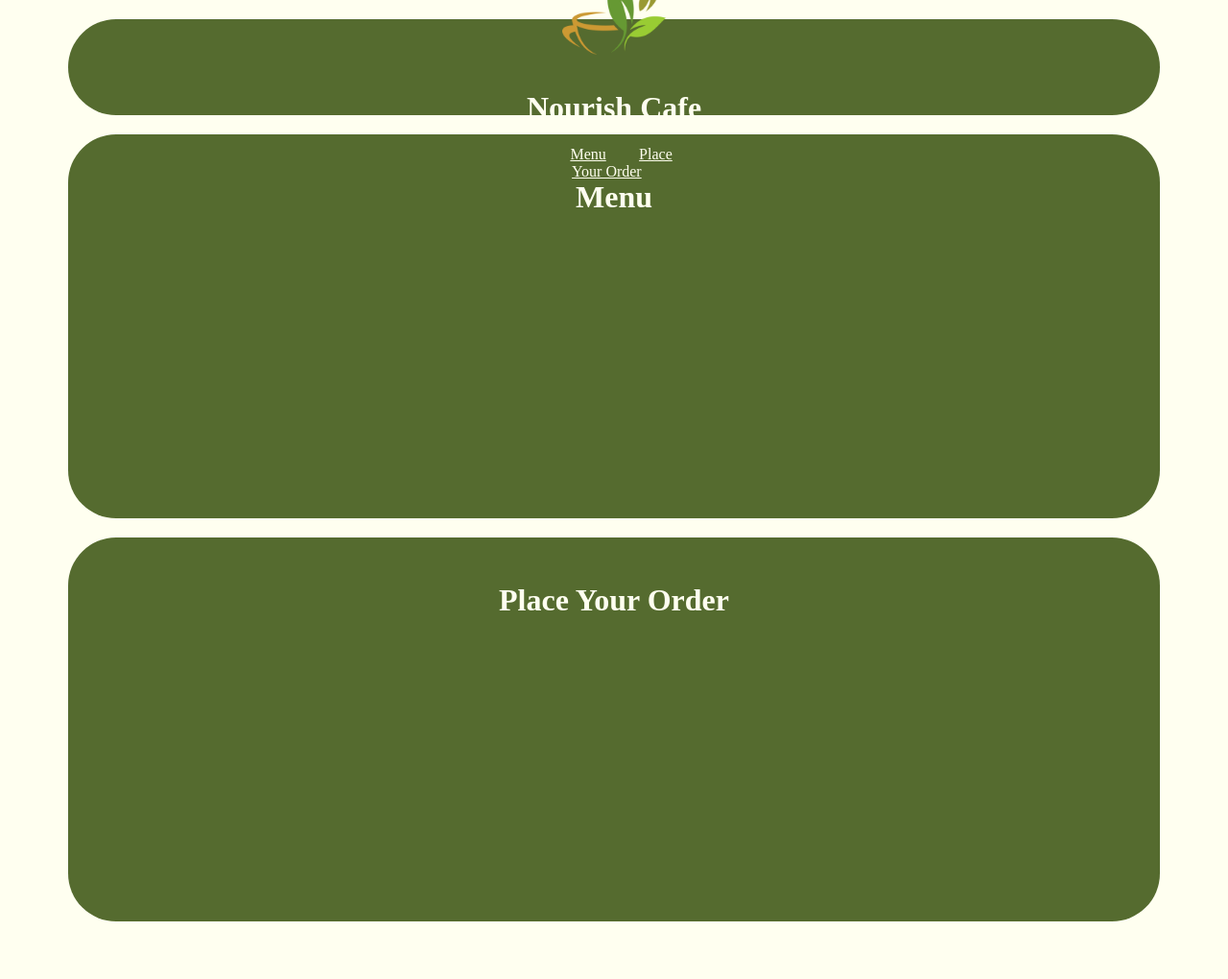
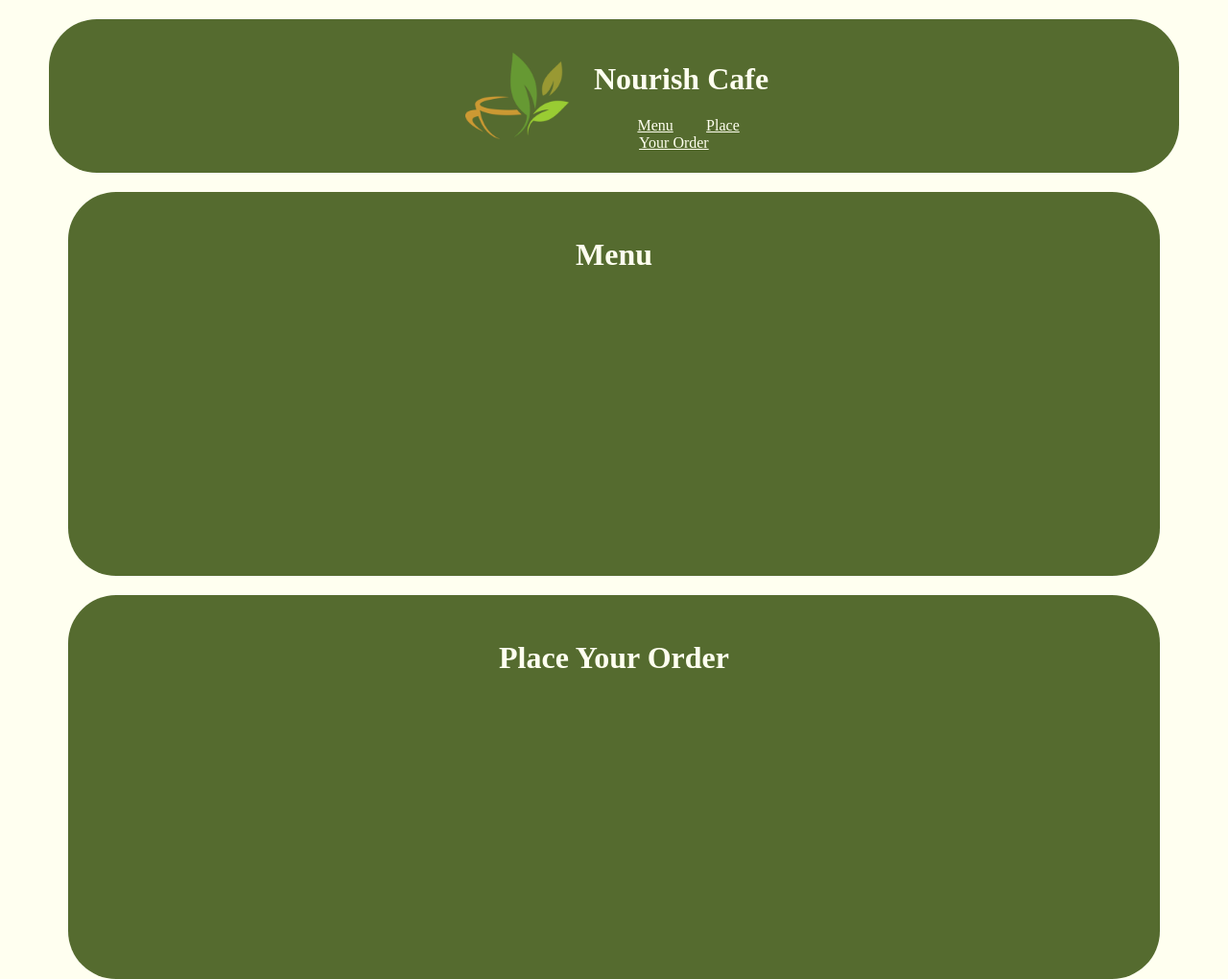
Before and after one commit to nnemaduako15/HTML-Final-Project-, a plain HTML site: page index.html in a window 1280 px wide. Shown: the whole page at 96% size. Before the commit the page ends 980 px from the top, so only its background shows below. Drawn offline with Linux system fonts and the light colour scheme.

Commit message:
first commit

```diff
--- a/style.css
+++ b/style.css
@@ -4,15 +4,16 @@ body {
 
 .banner {
     display: flex;
-    flex-direction: column;
     align-items: center;
     justify-content: center;
     width: 90%;
-    height: 100px;
+    min-height: 100px;
+    padding: 20px;
     background-color: darkolivegreen;
     border-radius: 50px;
     margin: 20px auto;
-    padding: 15;
+    gap: 20px;
+    padding: 20px;
 
 }
 .header-text {
```
